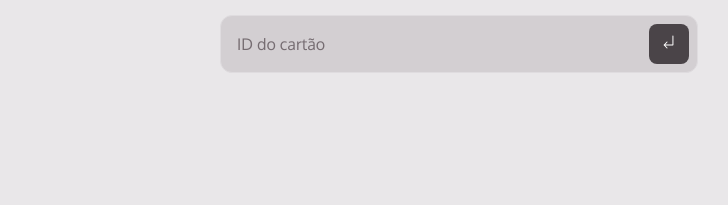
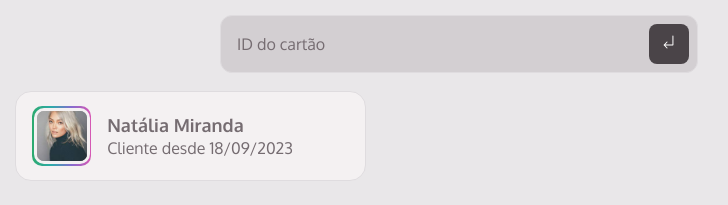
Before and after one commit to MiguelASFerreira/cartao-fidelidade, a plain HTML site: page index.html in a window 1280 px wide. Shown: the part 93-298 px from the top of the page, without its empty margins (181-909 px from the left). Drawn offline with Linux system fonts and the light colour scheme.

Commit message:
section-user

```diff
--- a/index.html
+++ b/index.html
@@ -32,5 +32,20 @@
             </button>
           </form>
     </header>
+
+    <main>
+        <div>
+          <section id="user">
+            <div class="avatar">
+                <img src="src/assets/images/picture.png" alt="Picture">
+            </div>
+            <div class="info">
+                <h1 class="user-name">Natália Miranda</h1>
+                <p class="user-data">Cliente desde 18/09/2023</p>
+            </div>
+        </section>
+
+        </div>
+    </main>
 </body>
 </html>
--- a/src/styles/global.css
+++ b/src/styles/global.css
@@ -46,3 +46,16 @@ main {
     justify-content: center;
     align-items: center;
 }
+
+@media (width >= 62em) {
+    main {
+        display: grid;
+        align-items: start;
+        align-content: stretch;
+        grid-template-columns: 20rem 35.5rem;
+        grid-template-rows: 5.625rem 1fr 7.313rem;
+
+        column-gap: 1.5rem;
+        row-gap: 1rem;
+    }
+}
--- a/src/styles/index.css
+++ b/src/styles/index.css
@@ -1,2 +1,3 @@
 @import url(global.css);
 @import url(header.css);
+@import url(user.css);
--- /dev/null
+++ b/src/styles/user.css
@@ -0,0 +1,47 @@
+#user {
+    display: flex;
+    flex-direction: row;
+    align-items: center;
+    padding: 1rem;
+    gap: 1rem;
+    margin-top: 1.125rem;
+
+    width: 21.9375rem;
+    height: 5.625rem;
+
+    background: var(--base-gray-100);
+    border: 1px solid var(--base-gray-300);
+    border-radius: 1rem;
+    margin-inline: 0.75rem;
+
+    & .avatar {
+        position: relative;
+        background: var(--gradient-base);
+        width: 3.7rem;
+        height: 3.75rem;
+        display: flex;
+        justify-content: center;
+        align-items: center;
+        padding-inline: 0.125rem;
+        border-radius: 0.625rem;
+
+        & img {
+            width: 3.5rem;
+            height: 3.5rem;
+            border-radius: 0.625rem;
+            border: 3px solid var(--base-gray-100);
+            background: url(../assets/images/picture.png) lightgray 50% / cover no-repeat;
+        }
+    }
+
+    & .info {
+        & .user-name {
+            font: var(--title-sm);
+        }
+
+        & .user-data {
+            font: var(--title-xs);
+        }
+    }
+
+}
```
Also changed, not shown: src/assets/images/picture.png (added).
